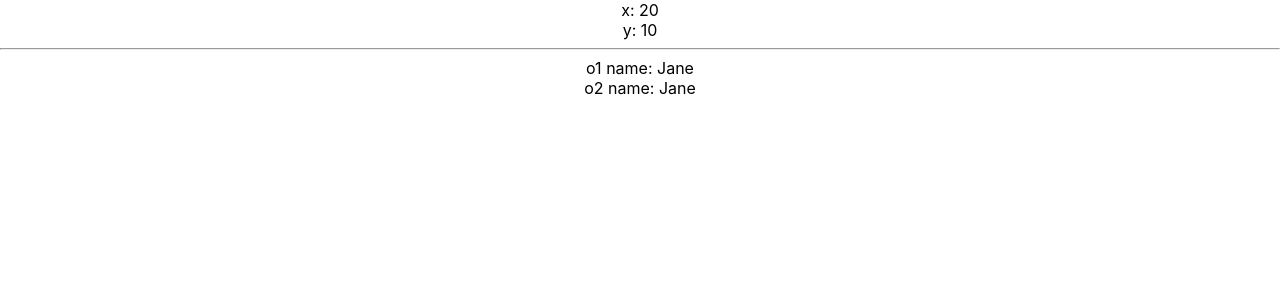
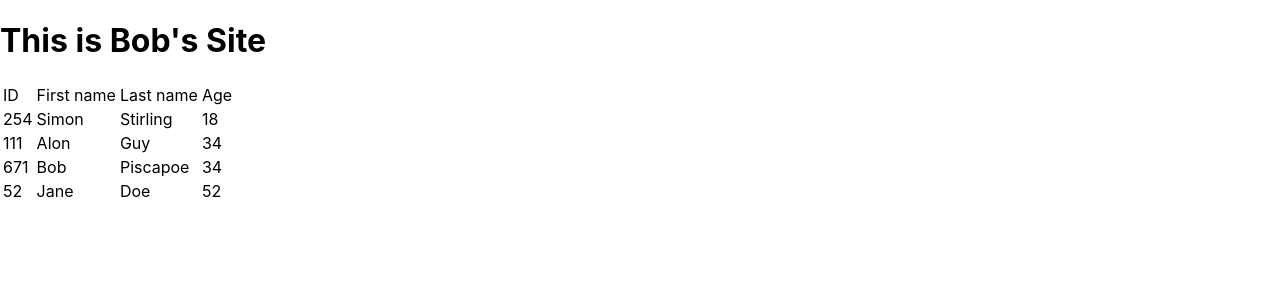
Before and after one commit to Simonsbs/D290323ER, a React (Create React App) app in the folder React/myapp2/: page / in a window 1280 px wide. Shown: the top 300 px of the page. Built offline with nearby package versions, Linux system fonts and the light colour scheme.

Commit message:
Added new component

```diff
--- a/React/myapp2/src/App.js
+++ b/React/myapp2/src/App.js
@@ -1,5 +1,7 @@
-import logo from './logo.svg';
 import './App.css';
+import { doStuff } from './MyModule';
+import MyTitle from './Components/MyTitle';
+import MyDataTable from './Components/MyDataTable';
 
 function PrintMe(val){
   val = 30;
@@ -13,6 +15,8 @@ function PrintMeObject(val){
 
 
 function App() {
+  doStuff();
+
   let x = 10;
   let y = x;
   x = 20;
@@ -21,10 +25,8 @@ function App() {
 
   console.log("Main x: " + x);
 
-  let o1 = {name:"Simon"};
-  let o2 = o1;
-
-
+  const o1 = {name:"Simon"};
+  const o2 = o1;
 
   //o1.name = "Bob";
   o2.name = "Jimmy";
@@ -32,13 +34,19 @@ function App() {
   PrintMeObject(o1);
 
   return (
-    <div className="App">
-      x: {x}<br/>
-      y: {y}<br/>
-      <hr/>
-      o1 name: {o1.name}<br/>
-      o2 name: {o2.name}<br/>
-    </div>
+    <>
+      <MyTitle>
+        Bob's Site
+      </MyTitle>
+      <MyDataTable></MyDataTable>
+      {/* <div className="App">
+        x: {x}<br/>
+        y: {y}<br/>
+        <hr/>
+        o1 name: {o1.name}<br/>
+        o2 name: {o2.name}<br/>
+      </div> */}
+    </>
   );
 }
 
--- /dev/null
+++ b/React/myapp2/src/Components/MyDataTable.js
@@ -0,0 +1,49 @@
+const listOfPeople = [
+    {id: 254, fName: "Simon", lName: "Stirling", age: 18},
+    {id: 111, fName: "Alon", lName: "Guy", age: 34},
+    {id: 671, fName: "Bob", lName: "Piscapoe", age: 34},
+    {id: 52, fName: "Jane", lName: "Doe", age: 52},
+];
+
+function displayLineForPerson(person){
+    return (
+        <tr key={person.id}>
+            <td>{person.id}</td>
+            <td>{person.fName}</td>
+            <td>{person.lName}</td>
+            <td>{person.age}</td>
+        </tr>
+    );
+}
+
+function MyDataTable() {
+    return (
+        <>
+            <table>
+                <thead>
+                    <tr>
+                        <td>ID</td>
+                        <td>First name</td>
+                        <td>Last name</td>
+                        <td>Age</td>
+                    </tr>
+                </thead>
+                <tbody>
+                    {/* {listOfPeople.map(displayLineForPerson)} */}
+                    {
+                        listOfPeople.map((person) => (
+                            <tr key={person.id}>
+                                <td>{person.id}</td>
+                                <td>{person.fName}</td>
+                                <td>{person.lName}</td>
+                                <td>{person.age}</td>
+                            </tr>
+                        ))
+                    }
+                </tbody>
+            </table>
+        </>
+    );
+}
+
+export default MyDataTable
--- /dev/null
+++ b/React/myapp2/src/Components/MyTitle.js
@@ -0,0 +1,9 @@
+function MyTitle({children}){
+    return (
+        <div>
+            <h1>This is {children}</h1>
+        </div>
+    );
+}
+
+export default MyTitle
--- /dev/null
+++ b/React/myapp2/src/MyModule.js
@@ -0,0 +1,9 @@
+function doStuff() {
+    console.log("Hey from do stuff in MyModule.js");
+}
+
+function doMoreStuff() {
+    console.log("Hey from more stuff in MyModule.js");
+}
+
+export {doStuff, doMoreStuff}
```
